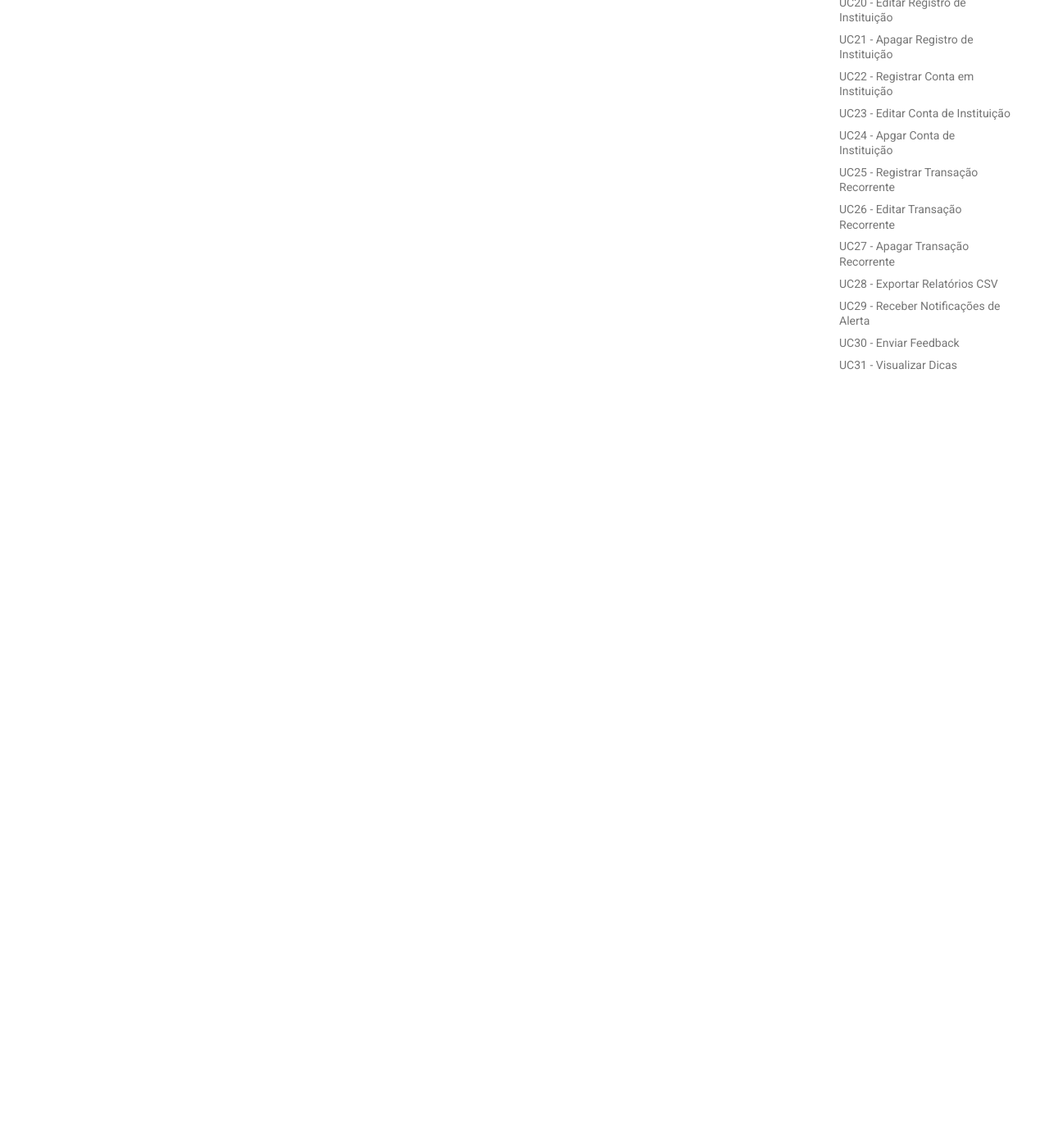
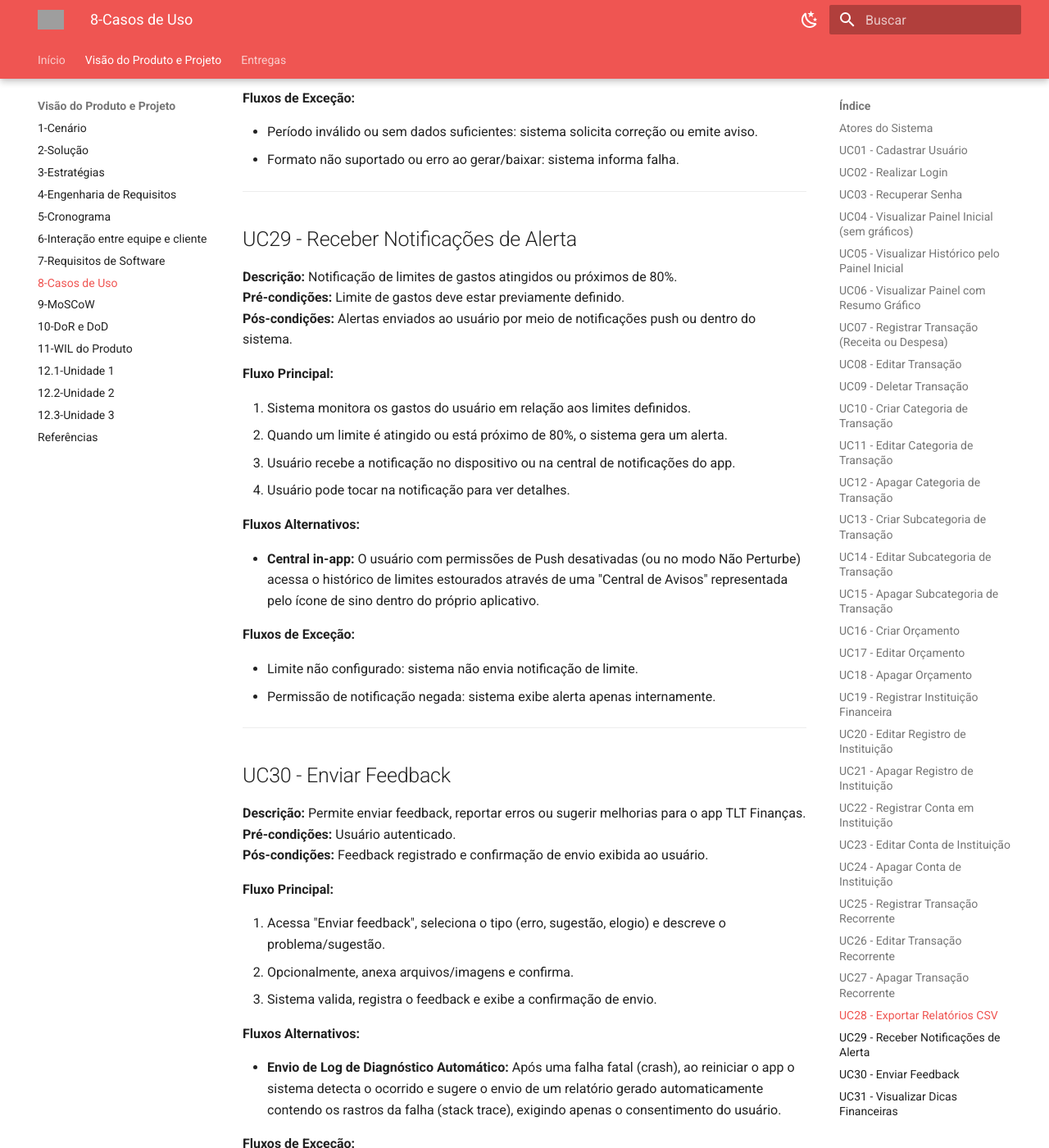
Before and after one commit to mdsreq-fga-unb/REQ-2026.1-T02-TLF, an MkDocs documentation site: the page built from docs/visao/8-casosdeuso.md, in a window 1280 px wide and 1400 px high, scrolled down 17722 px. Shown: the whole window at 82% size. Built offline with MkDocs 1.6.1 and Material for MkDocs 9.7.7, drawn with Linux system fonts in a browser that asks for light colours; the version menu is left out; some of the changed text lies outside the part shown; grey boxes are pictures that could not be loaded.

Commit message:
docs(unidade 3): atualizaçaõ dos casos de uso

```diff
--- a/docs/visao/8-casosdeuso.md
+++ b/docs/visao/8-casosdeuso.md
@@ -23,7 +23,11 @@
 5. Sistema cria a conta.
 6. Usuário é redirecionado para o login.
 
-**Fluxos Exceção:**
+**Fluxos Alternativos:**
+
+- Não existe
+
+**Fluxos de Exceção:**
 
 - Usuário ou email já cadastrado: sistema exibe erro.
 - Dados inválidos: sistema solicita correção.
@@ -43,7 +47,11 @@
 3. Sistema valida as credenciais.
 4. Acesso ao sistema é concedido.
 
-**Fluxos Exceção:**
+**Fluxos Alternativos:**
+
+- Não existe
+
+**Fluxos de Exceção:**
 
 - Credenciais inválidas: erro exibido.
 - Falha de conexão: sistema exibe mensagem de erro.
@@ -64,7 +72,11 @@
 4. Usuário acessa o link, informa e confirma nova senha.
 5. Sistema valida os dados, atualiza a senha e redireciona para o login.
 
-**Fluxos Exceção:**
+**Fluxos Alternativos:**
+
+- **Recuperação via SMS:** Se o usuário tiver um telefone vinculado à conta, ele pode optar por receber um código (OTP) por SMS para redefinir a senha dentro do próprio aplicativo, em vez de acessar um link externo por e-mail.
+
+**Fluxos de Exceção:**
 
 - Email não cadastrado ou senha inválida: sistema exige correção.
 - Falha no envio do e-mail ou link inválido/expirado: sistema informa erro ou solicita nova requisição.
@@ -87,9 +99,13 @@
 1. Usuário acessa o painel inicial após login.
 2. Sistema carrega e exibe saldo total, resumo de receitas e despesas do mês atual.
 3. Sistema lista as últimas transações registradas.
-4. Usuário visualiza o saldo total, orçamento mais proximo do limite.
+4. Usuário visualiza o saldo total e o orçamento mais próximo do limite.
 
-**Fluxos Exceção:**
+**Fluxos Alternativos:**
+
+- **Modo Privacidade:** O usuário toca no ícone de "olho" para ocultar os valores numéricos de saldos e transações visíveis na tela, protegendo as informações de terceiros ao seu redor.
+
+**Fluxos de Exceção:**
 
 - Nenhum dado registrado: sistema exibe painel vazio com mensagem orientativa.
 - Falha ao carregar dados: sistema exibe mensagem de erro e botão para tentar novamente.
@@ -109,7 +125,11 @@
 3. Usuário pode aplicar filtros por período, tipo ou categoria.
 4. Sistema atualiza a lista conforme filtros aplicados.
 
-**Fluxos Exceção:**
+**Fluxos Alternativos:**
+
+- **Busca por texto:** O usuário utiliza a barra de pesquisa para digitar o nome de um estabelecimento ou descrição específica, filtrando a lista independentemente das opções de categoria ou período.
+
+**Fluxos de Exceção:**
 
 - Nenhuma transação encontrada para os filtros: sistema exibe mensagem "Nenhum resultado".
 - Falha ao carregar histórico: sistema exibe erro e botão para recarregar.
@@ -129,7 +149,11 @@
 3. Sistema gera e exibe gráficos: saldo total, receitas vs despesas, gastos por categoria.
 4. Usuário interage com os gráficos (tooltips, zoom, cliques).
 
-**Fluxos Exceção:**
+**Fluxos Alternativos:**
+
+- Não existe
+
+**Fluxos de Exceção:**
 
 - Nenhum dado disponível: sistema exibe painel vazio com mensagem orientativa.
 - Período sem movimentações: sistema informa ausência de dados para o período.
@@ -149,7 +173,11 @@
 3. Confirma o registro e o sistema salva.
 4. Saldo é atualizado.
 
-**Fluxos Exceção:**
+**Fluxos Alternativos:**
+
+- Não existe
+
+**Fluxos de Exceção:**
 
 - Dados incompletos, campos vazios ou valores inválidos: sistema exibe erro.
 - Sem conexão com internet: transação é salva offline e sincronizada posteriormente.
@@ -170,7 +198,11 @@
 4. Confirma a edição e o sistema valida os novos dados.
 5. Sistema salva as alterações e atualiza o saldo.
 
-**Fluxos Exceção:**
+**Fluxos Alternativos:**
+
+- Não existe
+
+**Fluxos de Exceção:**
 
 - Dados inválidos ou campos vazios: sistema exibe erro e solicita correção.
 - Transação não encontrada: sistema exibe mensagem informativa.
@@ -190,7 +222,11 @@
 2. Sistema solicita confirmação da ação e o usuário confirma.
 3. Sistema remove a transação, atualiza o saldo e exibe mensagem de sucesso.
 
-**Fluxos Exceção:**
+**Fluxos Alternativos:**
+
+- **Exclusão em Lote:** O usuário ativa o modo de seleção, marca várias transações simultaneamente e clica em "Excluir" para remover todas de uma só vez com apenas uma confirmação.
+
+**Fluxos de Exceção:**
 
 - Transação não encontrada ou erro ao excluir: sistema exibe falha.
 - Usuário cancela a operação: exclusão interrompida.
@@ -210,7 +246,11 @@
 3. Confirma a criação e o sistema valida.
 4. Sistema salva a nova categoria e a disponibiliza na lista.
 
-**Fluxos Exceção:**
+**Fluxos Alternativos:**
+
+- - **Criar categoria inline:** Durante o preenchimento, o usuário nota que a categoria desejada não existe e seleciona "Nova Categoria", criando-a diretamente no fluxo do formulário sem perder os dados já inseridos.
+
+**Fluxos de Exceção:**
 
 - Nome de categoria já existente: sistema exibe erro e sugere outro nome.
 - Nome vazio ou inválido: sistema solicita preenchimento correto.
@@ -230,7 +270,11 @@
 3. Confirma a edição e o sistema valida.
 4. Sistema salva as alterações.
 
-**Fluxos Exceção:**
+**Fluxos Alternativos:**
+
+- Não existe
+
+**Fluxos de Exceção:**
 
 - Novo nome já utilizado por outra categoria: sistema exibe erro.
 - Categoria padrão do sistema: edição limitada (apenas cor/ícone).
@@ -251,7 +295,11 @@
 3. Sistema alerta sobre transações que serão desvinculadas e solicita confirmação.
 4. Usuário confirma e o sistema remove a categoria.
 
-**Fluxos Exceção:**
+**Fluxos Alternativos:**
+
+- **Exclusão em cascata:** O sistema oferece a opção "Apagar categoria e todas as transações vinculadas", permitindo que o usuário limpe de uma só vez a classificação e o histórico atrelado a ela.
+
+**Fluxos de Exceção:**
 
 - Categoria com transações vinculadas: sistema oferece opção de reclassificar para outra categoria.
 - Tentativa de excluir categoria padrão: sistema bloqueia a ação.
@@ -272,7 +320,11 @@
 3. Confirma e sistema valida unicidade dentro da categoria pai.
 4. Sistema salva a subcategoria.
 
-**Fluxos Exceção:**
+**Fluxos Alternativos:**
+
+- **Conversão de Categoria Principal:** O usuário seleciona uma Categoria principal existente no painel geral e escolhe "Converter em subcategoria", selecionando em seguida qual será o novo "Pai" daquele agrupamento.
+
+**Fluxos de Exceção:**
 
 - Subcategoria já existente na mesma categoria pai: sistema exibe erro.
 - Nome vazio: sistema solicita preenchimento.
@@ -292,7 +344,11 @@
 3. Altera o nome e confirma.
 4. Sistema valida e salva.
 
-**Fluxos Exceção:**
+**Fluxos Alternativos:**
+
+- **Mudar Categoria Pai:** Durante a edição, o usuário opta por transferir a subcategoria para uma nova Categoria Pai em vez de apenas renomeá-la.
+
+**Fluxos de Exceção:**
 
 - Novo nome já existe na mesma categoria pai: sistema rejeita.
 - Usuário cancela: nome mantido.
@@ -312,7 +368,11 @@
 3. Sistema oferece opção de mover transações para categoria pai ou outra subcategoria.
 4. Usuário escolhe e confirma; sistema remove a subcategoria.
 
-**Fluxos Exceção:**
+**Fluxos Alternativos:**
+
+- Não existe
+
+**Fluxos de Exceção:**
 
 - Usuário cancela: subcategoria mantida.
 - Erro ao reclassificar: sistema notifica e aborta.
@@ -331,7 +391,11 @@
 2. Define o valor/prazo da meta e os limites de gastos por categoria.
 3. Sistema salva o registro e inicia o acompanhamento do progresso.
 
-**Fluxos Exceção:**
+**Fluxos Alternativos:**
+
+- Não existe
+
+**Fluxos de Exceção:**
 
 - Dados ou valores informados são inválidos: sistema exibe erro.
 
@@ -350,7 +414,11 @@
 3. Confirma e o sistema valida os novos dados.
 4. Sistema salva e atualiza o acompanhamento.
 
-**Fluxos Exceção:**
+**Fluxos Alternativos:**
+
+- **Edição Restrita ao Mês Vigente:** O usuário decide aplicar a alteração dos limites apenas para o mês atual (devido a um gasto atípico), mantendo a regra antiga para os meses futuros.
+
+**Fluxos de Exceção:**
 
 - Dados inválidos: sistema exibe erro e mantém os valores anteriores.
 - Usuário cancela: alterações descartadas.
@@ -369,7 +437,11 @@
 2. Clica em "Excluir" e o sistema solicita confirmação.
 3. Usuário confirma e o sistema remove o registro.
 
-**Fluxos Exceção:**
+**Fluxos Alternativos:**
+
+- Não existe
+
+**Fluxos de Exceção:**
 
 - Usuário cancela: item mantido.
 - Erro ao excluir: sistema exibe mensagem de falha.
@@ -389,7 +461,11 @@
 3. Confirma e o sistema valida.
 4. Sistema salva a instituição.
 
-**Fluxos Exceção:**
+**Fluxos Alternativos:**
+
+- Não existe
+
+**Fluxos de Exceção:**
 
 - Instituição já cadastrada: sistema exibe erro.
 - Dados incompletos: sistema solicita preenchimento.
@@ -408,7 +484,11 @@
 2. Clica em "Editar" e modifica os campos permitidos.
 3. Confirma e o sistema salva as alterações.
 
-**Fluxos Exceção:**
+**Fluxos Alternativos:**
+
+- Não existe
+
+**Fluxos de Exceção:**
 
 - Nome duplicado com outra instituição: sistema rejeita.
 - Usuário cancela: dados originais mantidos.
@@ -428,7 +508,11 @@
 3. Sistema solicita confirmação e usuário confirma.
 4. Sistema remove a instituição.
 
-**Fluxos Exceção:**
+**Fluxos Alternativos:**
+
+- Não existe
+
+**Fluxos de Exceção:**
 
 - Instituição com contas vinculadas: sistema bloqueia exclusão e orienta remover contas primeiro.
 - Usuário cancela: instituição mantida.
@@ -448,7 +532,11 @@
 3. Confirma e o sistema valida.
 4. Sistema salva a conta e a disponibiliza no painel.
 
-**Fluxos Exceção:**
+**Fluxos Alternativos:**
+
+- Não existe
+
+**Fluxos de Exceção:**
 
 - Saldo inicial inválido: sistema exibe erro.
 - Instituição não encontrada: sistema orienta cadastrar instituição primeiro.
@@ -467,16 +555,20 @@
 2. Clica em "Editar" e modifica dados como saldo, descrição ou tipo.
 3. Confirma e o sistema salva as alterações.
 
-**Fluxos Exceção:**
+**Fluxos Alternativos:**
+
+- **Reajuste Automático de Saldo:** O usuário não digita o saldo manualmente, optando por inserir o valor atual real de sua conta bancária, e o sistema cria uma transação de "Ajuste de Saldo" para igualar os valores de forma rastreável.
+
+**Fluxos de Exceção:**
 
 - Saldo editado não pode gerar inconsistências: sistema alerta sobre impacto no histórico.
 - Usuário cancela: dados mantidos.
 
 ---
 
-## UC24 - Apgar Conta de Instituição
+## UC24 - Apagar Conta de Instituição
 
-**Descrição:** Permite apgar o registro de uma conta financeira registrada.
+**Descrição:** Permite apagar o registro de uma conta financeira cadastrada.
 **Pré-condições:** Usuário autenticado e conta existente.
 **Pós-condições:** Conta apagada.
 
@@ -485,9 +577,13 @@
 1. Acessa a lista de contas e seleciona a conta.
 2. Clica em "Apagar".
 3. Sistema solicita confirmação e usuário confirma.
-4. Sistema remove a Conta.
+4. Sistema remove a conta.
 
-**Fluxos Exceção:**
+**Fluxos Alternativos:**
+
+- Não existe
+
+**Fluxos de Exceção:**
 
 - Usuário cancela: item mantido.
 - Erro ao excluir: sistema exibe mensagem de falha.
@@ -507,7 +603,11 @@
 3. Opcionalmente define data de término.
 4. Confirma e o sistema valida e salva.
 
-**Fluxos Exceção:**
+**Fluxos Alternativos:**
+
+- **Recorrência em Dias Úteis:** O usuário assinala a opção de que, caso a data de vencimento caia no fim de semana, o sistema deve registrar e projetar a transação para o próximo dia útil subsequente.
+
+**Fluxos de Exceção:**
 
 - Frequência inválida ou data de término anterior ao início: sistema exibe erro.
 - Valor zerado: sistema rejeita.
@@ -527,7 +627,11 @@
 3. Sistema pergunta se a alteração se aplica a todas as instâncias ou apenas às futuras.
 4. Usuário escolhe e confirma; sistema salva.
 
-**Fluxos Exceção:**
+**Fluxos Alternativos:**
+
+- **Pular Ocorrência:** O usuário opta apenas por pular ou ignorar a ocorrência do mês atual, mantendo as configurações gerais e a programação ativa para o mês subsequente.
+
+**Fluxos de Exceção:**
 
 - Alteração retroativa pode causar inconsistências: sistema alerta.
 - Usuário cancela: recorrência mantida.
@@ -547,7 +651,11 @@
 3. Usuário escolhe manter ou remover instâncias futuras e confirma.
 4. Sistema processa a exclusão.
 
-**Fluxos Exceção:**
+**Fluxos Alternativos:**
+
+- **Pausar Recorrência:** O usuário decide pausar a assinatura indefinidamente, interrompendo as previsões futuras sem remover a configuração matriz para fácil reativação no futuro.
+
+**Fluxos de Exceção:**
 
 - Usuário cancela: recorrência mantida.
 - Erro ao remover instâncias: sistema notifica falha parcial.
@@ -556,7 +664,7 @@
 
 ## UC28 - Exportar Relatórios CSV
 
-**Descrição:** permite exportar relatórios financeiros em formato CSV.
+**Descrição:** Permite exportar relatórios financeiros em formato CSV.
 **Pré-condições:** Usuário autenticado e existência de dados registrados.
 **Pós-condições:** Relatório gerado, exibido e disponibilizado para download.
 
@@ -567,10 +675,16 @@
 3. Sistema gera os gráficos/relatório e disponibiliza para download.
 4. Usuário realiza o download do arquivo.
 
-**Fluxos Exceção:**
+**Fluxos Alternativos:**
+
+- **Compartilhamento Direto:** Após a geração do CSV, em vez do download para a pasta local, o sistema abre o modal nativo do dispositivo móvel para compartilhamento (ex: WhatsApp, Email ou Google Drive).
+
+**Fluxos de Exceção:**
 
 - Período inválido ou sem dados suficientes: sistema solicita correção ou emite aviso.
 - Formato não suportado ou erro ao gerar/baixar: sistema informa falha.
+
+---
 
 ## UC29 - Receber Notificações de Alerta
 
@@ -585,7 +699,11 @@
 3. Usuário recebe a notificação no dispositivo ou na central de notificações do app.
 4. Usuário pode tocar na notificação para ver detalhes.
 
-**Fluxos Exceção:**
+**Fluxos Alternativos:**
+
+- **Central in-app:** O usuário com permissões de Push desativadas (ou no modo Não Perturbe) acessa o histórico de limites estourados através de uma "Central de Avisos" representada pelo ícone de sino dentro do próprio aplicativo.
+
+**Fluxos de Exceção:**
 
 - Limite não configurado: sistema não envia notificação de limite.
 - Permissão de notificação negada: sistema exibe alerta apenas internamente.
@@ -594,7 +712,7 @@
 
 ## UC30 - Enviar Feedback
 
-**Descrição:** Permite enviar feedback, reportar erros ou sugerir melhorias para o APP TLT finanças.
+**Descrição:** Permite enviar feedback, reportar erros ou sugerir melhorias para o app TLT Finanças.
 **Pré-condições:** Usuário autenticado.
 **Pós-condições:** Feedback registrado e confirmação de envio exibida ao usuário.
 
@@ -604,7 +722,11 @@
 2. Opcionalmente, anexa arquivos/imagens e confirma.
 3. Sistema valida, registra o feedback e exibe a confirmação de envio.
 
-**Fluxos Exceção:**
+**Fluxos Alternativos:**
+
+- **Envio de Log de Diagnóstico Automático:** Após uma falha fatal (crash), ao reiniciar o app o sistema detecta o ocorrido e sugere o envio de um relatório gerado automaticamente contendo os rastros da falha (stack trace), exigindo apenas o consentimento do usuário.
+
+**Fluxos de Exceção:**
 
 - Descrição vazia ou arquivo grande/inválido: sistema exibe erro.
 - Falha no envio: sistema sugere tentar novamente mais tarde.
@@ -624,7 +746,11 @@
 3. Usuário acessa a seção "Dicas" no menu.
 4. Sistema exibe as dicas geradas.
 
-**Fluxos Exceção:**
+**Fluxos Alternativos:**
+
+- **Refinamento do Algoritmo:** O usuário interage com uma dica fornecendo feedback rápido (ex: marcando com botões "Útil" ou "Irrelevante"), treinando o algoritmo e solicitando a substituição imediata da dica por uma nova.
+
+**Fluxos de Exceção:**
 
 - Dados insuficientes de uso: sistema exibe dicas genéricas de educação financeira.
 - Falha ao gerar dicas: sistema convida usuário a retornar mais tarde.
@@ -643,8 +769,10 @@
 2. Sistema carrega os conteúdos, divididos por categorias.
 3. Usuário seleciona um material e consome o conteúdo exibido.
 
-**Fluxos Exceção:**
+**Fluxos Alternativos:**
+
+- **Download para acesso offline:** O usuário clica no ícone de nuvem para baixar um material em PDF, salvando-o no armazenamento local do dispositivo para leitura sem conexão no futuro.
+
+**Fluxos de Exceção:**
 
 - Falha de conexão ou conteúdo indisponível/link inválido: sistema exibe erro ou retorna à lista.
-
----
```
